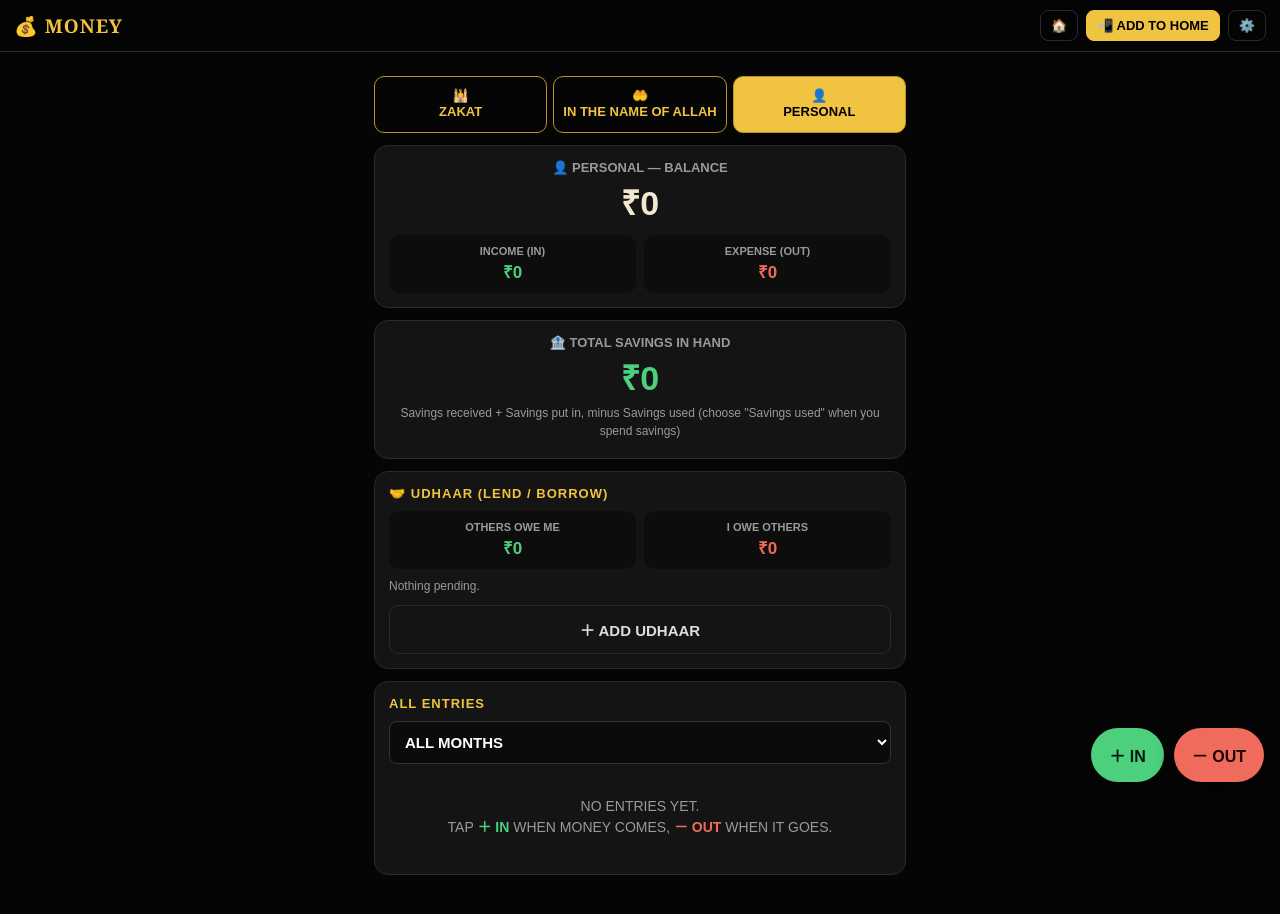
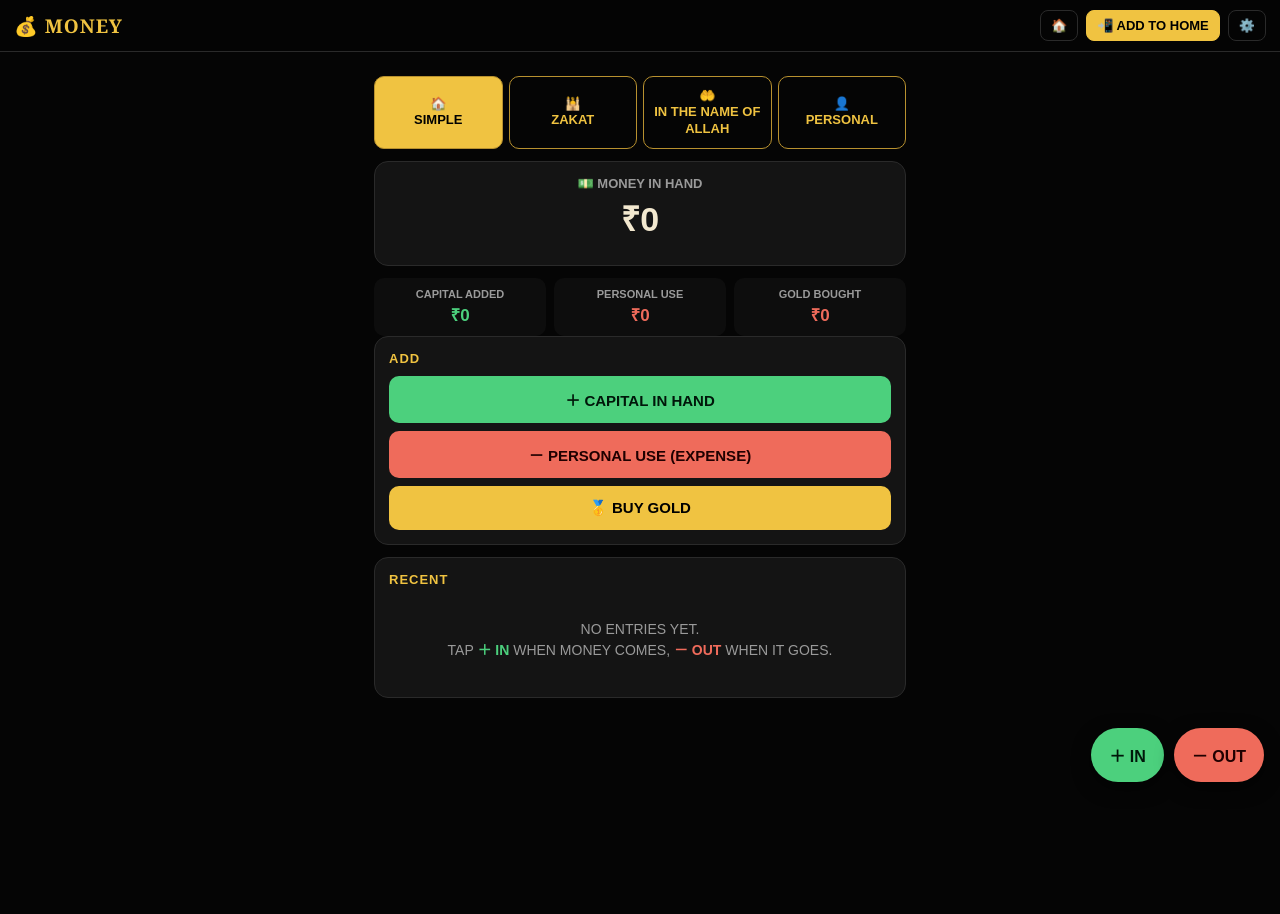
Before and after one commit to shamsiibrahim637-creator/Shop, a plain HTML site: page money.html in a window 1280 px wide. After the commit the page ends 830 px from the top, so only its background shows below. Drawn offline with Linux system fonts and the light colour scheme.

Commit message:
Money: simple Home view (money in hand, capital in hand, personal use, buy gold, all dated); old books kept
Co-Authored-By: Claude Haiku 5.5 <noreply@anthropic.com>
Claude-Session: https://claude.ai/code/session_01ATC9pcCWimH6Pur3z8FY7p

```diff
--- a/money.html
+++ b/money.html
@@ -83,6 +83,7 @@
 
 <div class="wrap">
   <div class="tabs">
+    <button class="tab" data-book="simple">🏠<br>Simple</button>
     <button class="tab" data-book="zakat">🕌<br>Zakat</button>
     <button class="tab" data-book="allah">🤲<br>In the Name of Allah</button>
     <button class="tab" data-book="personal">👤<br>Personal</button>
@@ -200,10 +201,10 @@ const BOOKS = {
     inCats: ['Kept aside (Lillah)', 'Mannat', 'Received for charity', 'Other'],
     outCats: ['Sadaqah', 'Masjid', 'Madrasa', 'Fitra', 'Qurbani', 'Help to needy', 'Orphans', 'Iftar / food', 'Other'] },
   personal: { name: 'Personal', icon: '👤', inLabel: 'Income', outLabel: 'Expense',
-    inCats: ['Shop / business', 'Salary', 'Gift', 'Rent received', 'Savings', 'Loan taken', 'Loan returned to me', 'Other'],
-    outCats: ['Food & grocery', 'Home & rent', 'Bills (light, phone)', 'Travel & fuel', 'Shopping', 'Medical', 'Education', 'Family', 'Loan given', 'Loan repaid by me', 'Savings used', 'Other'] }
+    inCats: ['Capital in hand', 'Shop / business', 'Salary', 'Gift', 'Rent received', 'Savings', 'Loan taken', 'Loan returned to me', 'Other'],
+    outCats: ['Food & grocery', 'Home & rent', 'Bills (light, phone)', 'Travel & fuel', 'Shopping', 'Medical', 'Education', 'Family', 'Loan given', 'Loan repaid by me', 'Personal use', 'Buy gold', 'Savings used', 'Other'] }
 };
-const CAT_ICON = { 'Food & grocery': '🛒', 'Home & rent': '🏠', 'Bills (light, phone)': '💡', 'Travel & fuel': '⛽', 'Shopping': '🛍', 'Medical': '💊', 'Education': '📚', 'Family': '👨‍👩‍👧', 'Masjid': '🕌', 'Madrasa': '📖', 'Fitra': '🌙', 'Qurbani': '🐐', 'Sadaqah': '🤲', 'Salary': '💼', 'Shop / business': '🏪', 'Gift': '🎁', 'Savings': '🏦', 'Savings used': '🏦', 'Loan given': '🤝', 'Loan taken': '🤝', 'Loan returned to me': '🤝', 'Loan repaid by me': '🤝' };
+const CAT_ICON = { 'Capital in hand': '💵', 'Personal use': '🛍', 'Buy gold': '🥇', 'Food & grocery': '🛒', 'Home & rent': '🏠', 'Bills (light, phone)': '💡', 'Travel & fuel': '⛽', 'Shopping': '🛍', 'Medical': '💊', 'Education': '📚', 'Family': '👨‍👩‍👧', 'Masjid': '🕌', 'Madrasa': '📖', 'Fitra': '🌙', 'Qurbani': '🐐', 'Sadaqah': '🤲', 'Salary': '💼', 'Shop / business': '🏪', 'Gift': '🎁', 'Savings': '🏦', 'Savings used': '🏦', 'Loan given': '🤝', 'Loan taken': '🤝', 'Loan returned to me': '🤝', 'Loan repaid by me': '🤝' };
 
 // ---- tiny local database (IndexedDB) ----
 const DB_NAME = 'shopapp-money';
@@ -233,6 +234,7 @@ function totals(list){ let i = 0, o = 0; list.forEach(e => { if (e.type === 'in'
 // ---- rendering ----
 function render(){
   document.querySelectorAll('.tab').forEach(t => t.classList.toggle('active', t.dataset.book === book));
+  if (book === 'simple'){ renderSimple(); return; }
   const B = BOOKS[book];
   const all = bookEntries(book).sort((a, b) => (b.date || '').localeCompare(a.date || '') || b.id - a.id);
   const months = [...new Set(all.map(e => (e.date || '').slice(0, 7)).filter(Boolean))];
@@ -348,12 +350,41 @@ function udhaarCard(){
     ${done.length ? `<button class="btn ghost" id="udh-toggle" style="width:100%; margin-top:8px; font-size:13px;">${showSettled ? 'Hide' : 'Show'} settled (${done.length})</button>${showSettled ? done.map(row).join('') : ''}` : ''}</div>`;
 }
 
+// ---- Simple view (home): money in hand, capital, personal use, gold — all with date ----
+const SIMPLE_CATS = ['Capital in hand', 'Personal use', 'Buy gold'];
+function renderSimple(){
+  const P = state.entries.filter(e => e.book === 'personal');
+  const sum = (cat) => P.filter(e => e.category === cat && e.type === (cat === 'Capital in hand' ? 'in' : 'out')).reduce((a, e) => a + (Number(e.amount) || 0), 0);
+  const inHand = totals(P).bal;
+  const recent = P.filter(e => SIMPLE_CATS.includes(e.category)).sort((a, b) => (b.date || '').localeCompare(a.date || '') || b.id - a.id);
+  $('view').innerHTML = `
+    <div class="card bal"><div class="lbl" style="color:var(--muted); font-weight:700; font-size:13px;">💵 MONEY IN HAND</div>
+      <div class="big ${inHand < 0 ? 'out' : ''}">${money(inHand)}</div></div>
+    <div class="row3">
+      <div><div class="lbl">Capital added</div><div class="val in">${money(sum('Capital in hand'))}</div></div>
+      <div><div class="lbl">Personal use</div><div class="val out">${money(sum('Personal use'))}</div></div>
+      <div><div class="lbl">Gold bought</div><div class="val out">${money(sum('Buy gold'))}</div></div>
+    </div>
+    <div class="card"><h2>Add</h2>
+      <button class="btn in" id="s-cap" style="width:100%; margin-bottom:8px;">＋ Capital in hand</button>
+      <button class="btn out" id="s-use" style="width:100%; margin-bottom:8px;">－ Personal use (expense)</button>
+      <button class="btn gold" id="s-gold" style="width:100%;">🥇 Buy gold</button>
+    </div>
+    <div class="card"><h2>Recent</h2>${listHtml(recent)}</div>`;
+  $('s-cap').onclick = () => simpleAdd('in', 'Capital in hand');
+  $('s-use').onclick = () => simpleAdd('out', 'Personal use');
+  $('s-gold').onclick = () => simpleAdd('out', 'Buy gold');
+  document.querySelectorAll('.entry[data-id]').forEach(el => el.onclick = () => openEntry(null, Number(el.dataset.id)));
+}
+function simpleAdd(type, cat){ openEntry(type); em.cat = cat; syncType(); }
+
 // ---- add / edit entry ----
 let em = { id: null, type: 'out', cat: '' };
+function curBook(){ return book === 'simple' ? 'personal' : book; }
 function openEntry(type, id){
   const e = id ? state.entries.find(x => x.id === id) : null;
   em = { id: e ? e.id : null, type: e ? e.type : type, cat: e ? e.category : '' };
-  $('em-title').textContent = (e ? 'Edit' : 'New') + ' — ' + BOOKS[book].icon + ' ' + BOOKS[book].name;
+  $('em-title').textContent = (e ? 'Edit' : 'New') + ' — ' + BOOKS[curBook()].icon + ' ' + BOOKS[curBook()].name;
   $('em-amount').value = e ? e.amount : '';
   $('em-date').value = e ? e.date : today();
   $('em-mode').value = e ? (e.mode || 'Cash') : (localStorage.getItem('money-mode') || 'Cash');
@@ -368,7 +399,7 @@ function openEntry(type, id){
 function syncType(){
   $('em-type-in').className = em.type === 'in' ? 'on-in' : '';
   $('em-type-out').className = em.type === 'out' ? 'on-out' : '';
-  const cats = em.type === 'in' ? BOOKS[book].inCats : BOOKS[book].outCats;
+  const cats = em.type === 'in' ? BOOKS[curBook()].inCats : BOOKS[curBook()].outCats;
   if (em.cat && !cats.includes(em.cat)){ $('em-cat-other').style.display = 'block'; $('em-cat-other').value = em.cat; }
   $('em-cats').innerHTML = cats.map(c => `<button type="button" class="chip ${c === em.cat || (c === 'Other' && em.cat && !cats.includes(em.cat)) ? 'on' : ''}" data-c="${esc(c)}">${CAT_ICON[c] || ''} ${esc(c)}</button>`).join('');
   $('em-cats').querySelectorAll('.chip').forEach(b => b.onclick = () => { em.cat = b.dataset.c; $('em-cat-other').style.display = em.cat === 'Other' ? 'block' : 'none'; syncType(); });
@@ -382,7 +413,7 @@ $('em-save').onclick = async () => {
   if (amount <= 0){ alert('Please enter the amount.'); return; }
   let cat = em.cat;
   if (cat === 'Other' || !cat){ cat = $('em-cat-other').value.trim() || (cat || 'Other'); }
-  const data = { book, type: em.type, amount, category: cat, date: $('em-date').value || today(), mode: $('em-mode').value, person: $('em-person').value.trim(), note: $('em-note').value.trim() };
+  const data = { book: curBook(), type: em.type, amount, category: cat, date: $('em-date').value || today(), mode: $('em-mode').value, person: $('em-person').value.trim(), note: $('em-note').value.trim() };
   localStorage.setItem('money-mode', data.mode);
   if (em.id){ const i = state.entries.findIndex(x => x.id === em.id); if (i >= 0) state.entries[i] = Object.assign({}, state.entries[i], data); }
   else state.entries.push(Object.assign({ id: newId(), created: Date.now() }, data));
@@ -613,8 +644,8 @@ document.addEventListener('visibilitychange', () => { if (document.visibilitySta
   if (!state.zakat) state.zakat = { calc: {}, due: null };
   if (!state.zakat.calc) state.zakat.calc = {};
   migrateUdhaar();
-  book = localStorage.getItem('money-book') || 'personal';
-  if (!BOOKS[book]) book = 'personal';
+  book = localStorage.getItem('money-book') || 'simple';
+  if (!BOOKS[book] && book !== 'simple') book = 'simple';
   render();
   if (state.entries.length >= 10 && (!state.lastBackup || Date.now() - state.lastBackup > 30 * 86400000)) setTimeout(() => toast('💾 Tip: take a backup from ⚙️'), 1500);
 })();
```
